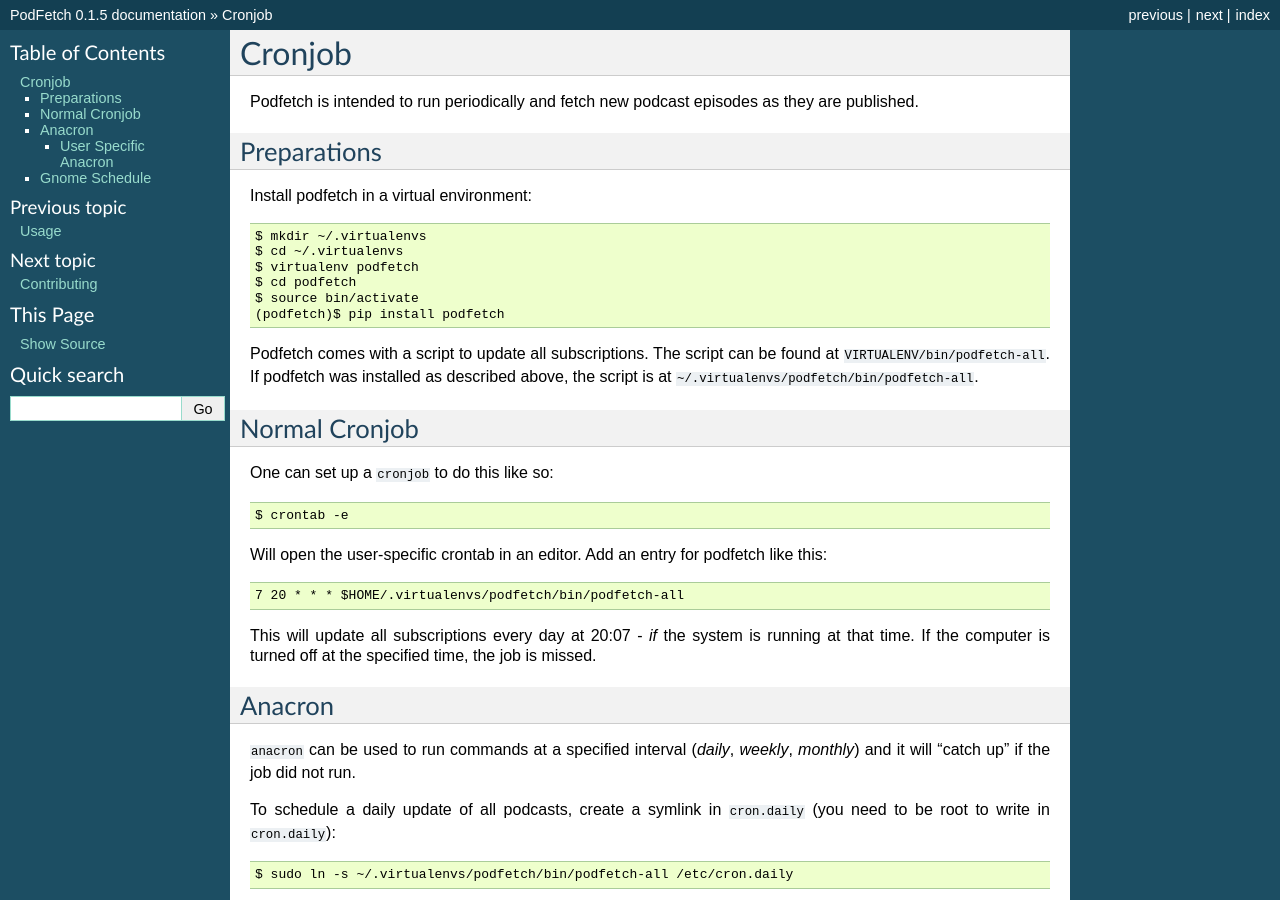
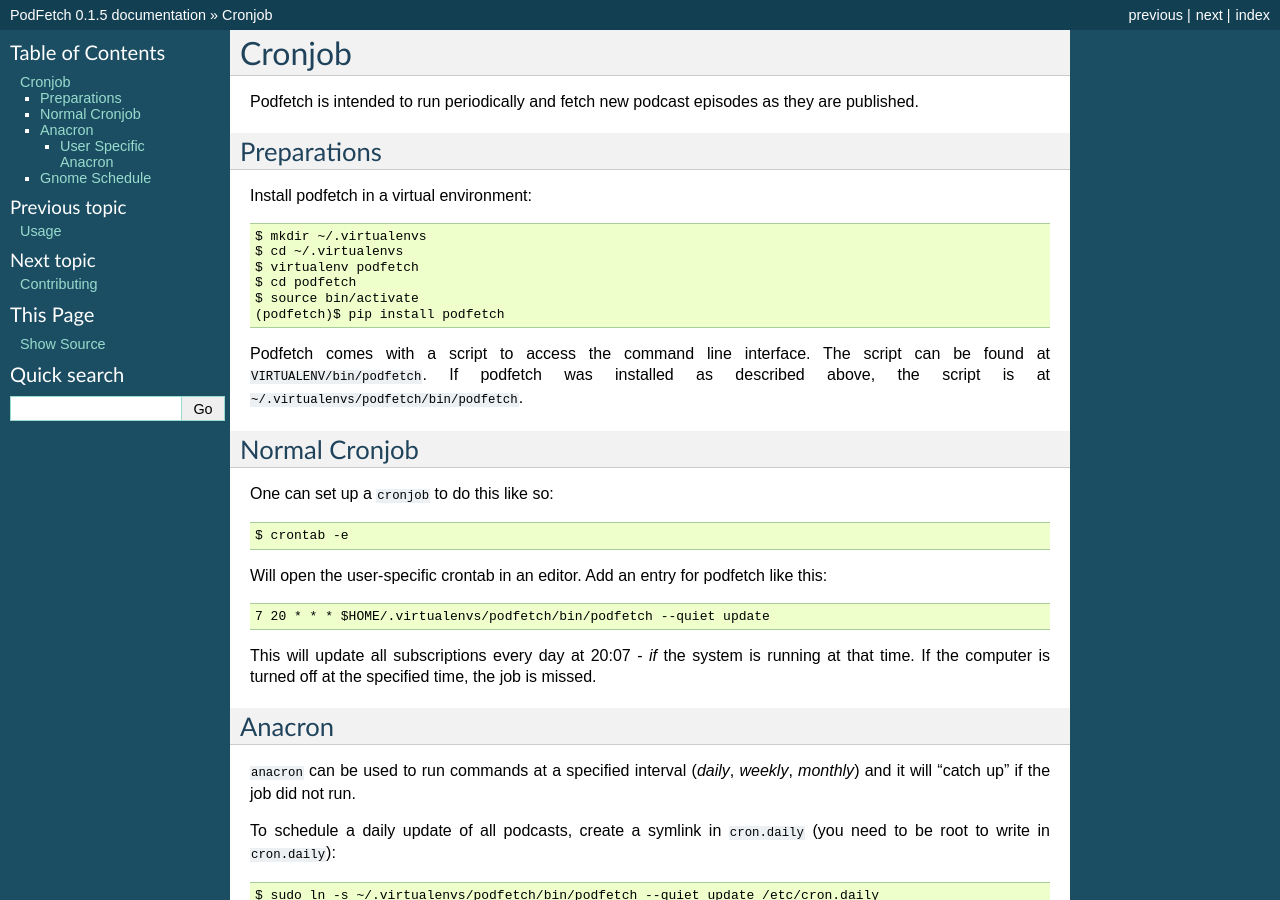
Before and after one commit to akeil/podfetch, a Sphinx documentation site: the page built from docs/cronjob.rst, in a window 1280 px wide and 900 px high. Built offline with Sphinx 7.4.7, drawn with Linux system fonts in a browser that asks for light colours.

Commit message:
Changed docs to reflect CLI change.

```diff
--- a/docs/cronjob.rst
+++ b/docs/cronjob.rst
@@ -15,10 +15,10 @@ Install podfetch in a virtual environment::
     $ source bin/activate
     (podfetch)$ pip install podfetch
 
-Podfetch comes with a script to update all subscriptions.
-The script can be found at ``VIRTUALENV/bin/podfetch-all``.
+Podfetch comes with a script to access the command line interface.
+The script can be found at ``VIRTUALENV/bin/podfetch``.
 If podfetch was installed as described above, the script is at
-``~/.virtualenvs/podfetch/bin/podfetch-all``.
+``~/.virtualenvs/podfetch/bin/podfetch``.
 
 Normal Cronjob
 ##############
@@ -29,7 +29,7 @@ One can set up a ``cronjob`` to do this like so::
 Will open the user-specific crontab in an editor. Add an entry for podfetch
 like this::
 
-    7 20 * * * $HOME/.virtualenvs/podfetch/bin/podfetch-all
+    7 20 * * * $HOME/.virtualenvs/podfetch/bin/podfetch --quiet update
 
 This will update all subscriptions every day at 20:07 - *if* the system
 is running at that time.
@@ -44,7 +44,7 @@ To schedule a daily update of all podcasts,
 create a symlink in ``cron.daily``
 (you need to be root to write in ``cron.daily``)::
 
-    $ sudo ln -s ~/.virtualenvs/podfetch/bin/podfetch-all /etc/cron.daily
+    $ sudo ln -s ~/.virtualenvs/podfetch/bin/podfetch --quiet update /etc/cron.daily
 
 By default, ``anacron`` will be run as ``root``.
 To change this...
```
Also changed, not shown: docs/usage.rst (+4 -4 lines).
